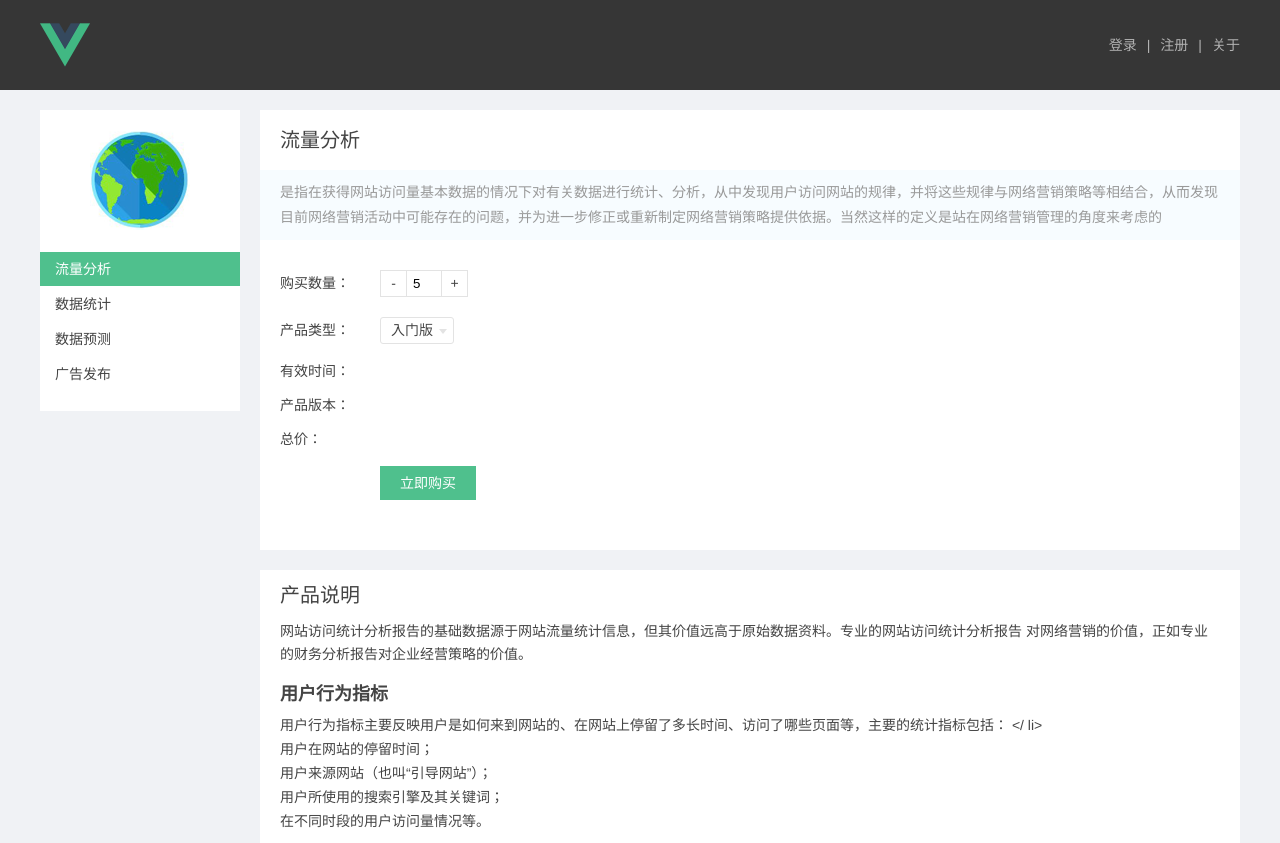
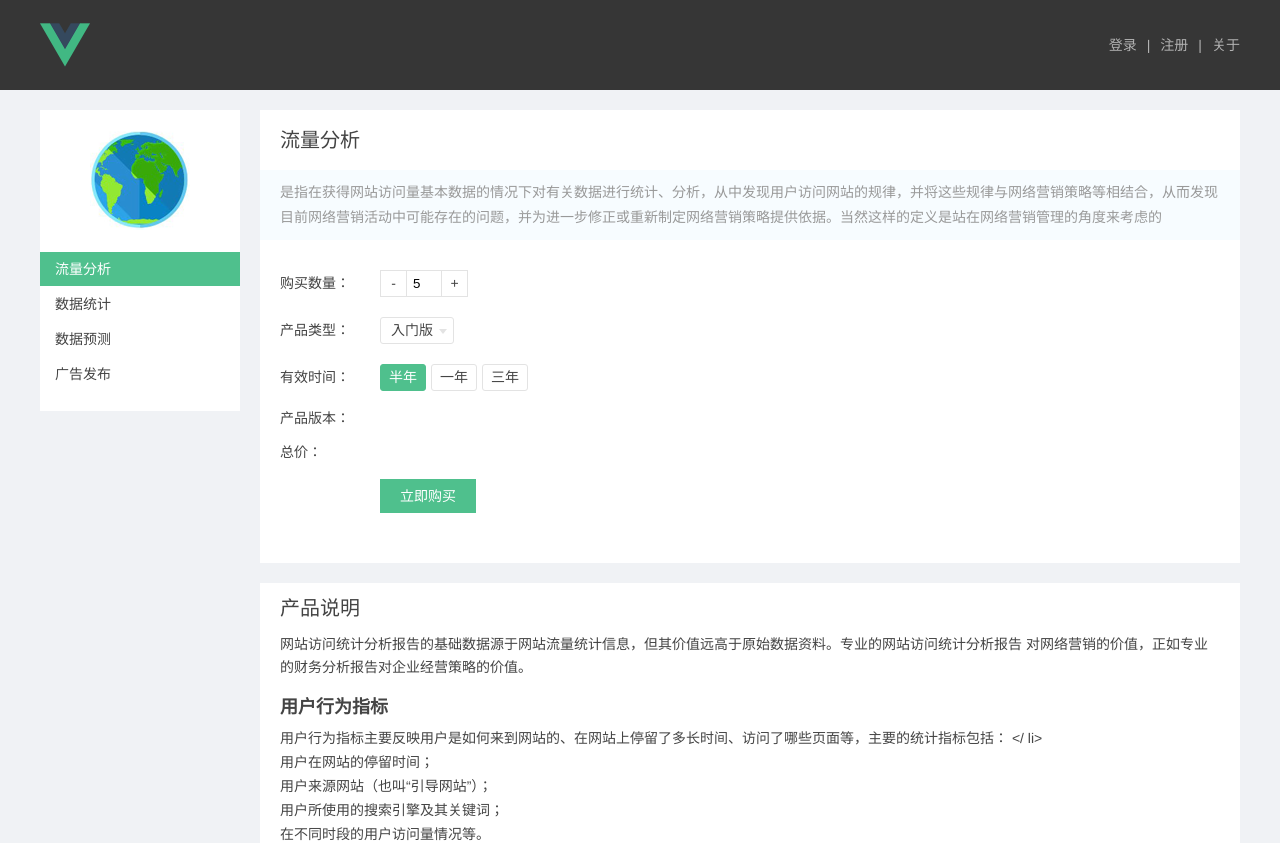
Before and after one commit to jasonlbw/melon-vue-demo, a Vue app: page /detail/analysis in a window 1280 px wide. Shown: the top 843 px of the page. Built offline with nearby package versions, Linux system fonts and the light colour scheme; what vue-resource would draw is missing.

Commit message:
完成单选组件

```diff
--- /dev/null
+++ b/src/components/base/chooser.vue
@@ -0,0 +1,62 @@
+<template>
+	<div class="chooser-component">
+         <ul class="chooser-list">
+            <li
+            v-for="(item, index) in selections"
+            @click="chosenIndex(index)"
+				:title="item.label"
+				:class="{ active: index === nowIndex }">
+            	{{ item.label }}
+            </li>
+         </ul>
+      </div>
+   </div>
+</template>
+
+<script>
+	 export default {
+	 	props: {
+	 		selections: {
+	 			type: Array,
+		 		default: [{
+		 			label: 'test',
+		 			value: 0
+		 		}]
+	 		}
+	 	},
+	 	data () {
+	 		return {
+	 			nowIndex: 0
+	 		}
+	 	},
+	 	methods: {
+	 		chosenIndex (index) {
+	 			this.nowIndex = index
+	 			this.$emit('on-change', this.selections[index])
+	 		}
+	 	}
+	 }
+</script>
+
+<style scoped>
+.chooser-component {
+  position: relative;
+  display: inline-block;
+}
+.chooser-list li{
+  display: inline-block;
+  border: 1px solid #e3e3e3;
+  height: 25px;
+  line-height: 25px;
+  padding: 0 8px;
+  margin-right: 5px;
+  border-radius: 3px;
+  text-align: center;
+  cursor: pointer;
+}
+.chooser-list li.active {
+  border-color: #4fc08d;
+  background: #4fc08d;
+  color: #fff;
+}
+</style>
--- a/src/pages/detail.vue
+++ b/src/pages/detail.vue
@@ -2,7 +2,6 @@
 	<div class="detail-wrap">
     <div class="detail-left">
       <div class="product-board">
-         <!-- <img :src="productIcon"> -->
          <img :src="productIcon" />
          <ul>
          	<router-link :key="index" v-for="(item, index) in products" tag="li" :to="{ path: item.path }" active-class="active">
--- a/src/pages/detail/analysis.vue
+++ b/src/pages/detail/analysis.vue
@@ -26,9 +26,9 @@
                    有效时间：
                </div>
                <div class="sales-board-line-right">
-                  <!-- <v-chooser
+                  <v-chooser
                   :selections="periodList"
-                  @on-change="onParamChange('period', $event)"></v-chooser> -->
+                  @on-change="onParamChange('period', $event)"></v-chooser>
                </div>
           </div>
           <div class="sales-board-line">
@@ -86,13 +86,29 @@
 <script>
 	import vCounter from '../../components/base/counter'
 	import vSelection from '../../components/base/selection'
+   import vChooser from '../../components/base/chooser'
 	export default {
 		components: {
 			vCounter,
-			vSelection
+			vSelection,
+         vChooser
 		},
 		data () {
 			return {
+            periodList: [
+               {
+                  label: '半年',
+                  value: 0
+               },
+               {
+                  label: '一年',
+                  value: 1
+               },
+               {
+                  label: '三年',
+                  value: 2
+               }
+            ],
 				buyTypes: [
 		         {
 		         	label: '入门版',
```
